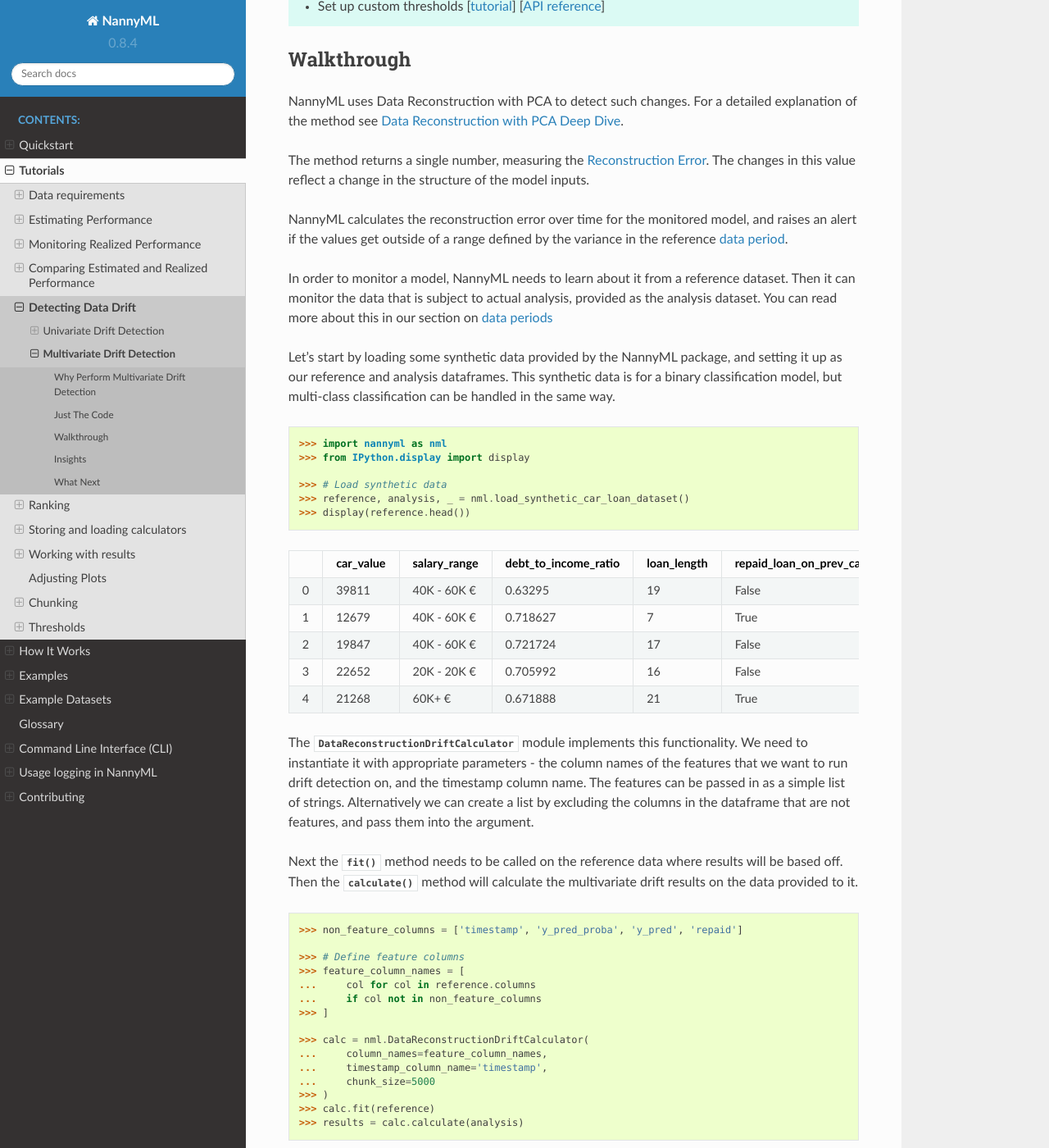
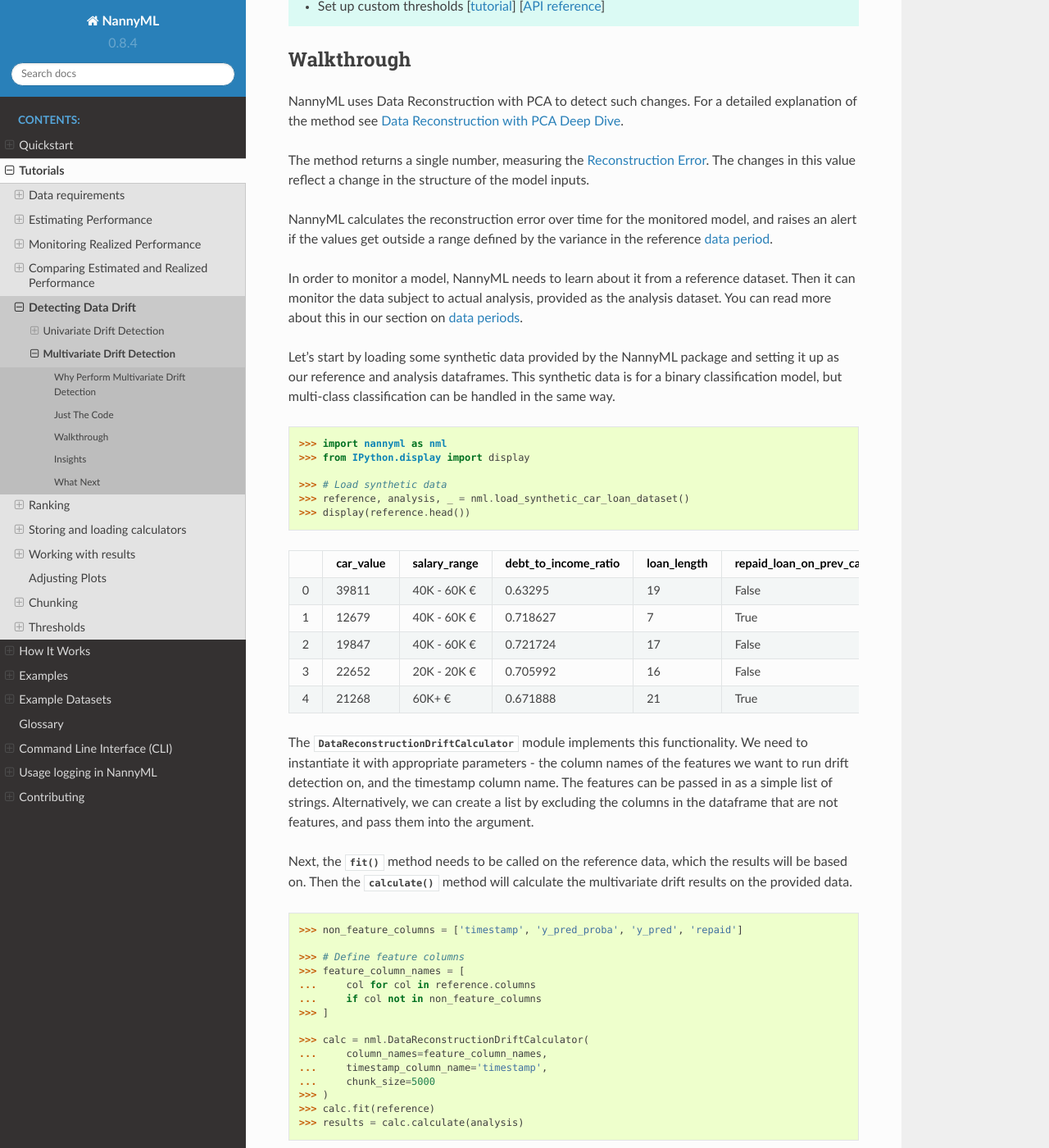
Before and after one commit to NannyML/nannyml, a Sphinx documentation site: the page built from docs/tutorials/detecting_data_drift/multivariate_drift_detection.rst, in a window 1280 px wide and 1400 px high, scrolled down 974 px. Shown: the whole window at 82% size. Built offline with Sphinx 7.4.7 and the Read the Docs theme 2.0.0, drawn with Linux system fonts in a browser that asks for light colours; pages that are not in the unit, such as notebooks, are missing from menus; some of the changed text lies outside the part shown.

Commit message:
fixed method references, grammars and typos

```diff
--- a/docs/tutorials/detecting_data_drift/multivariate_drift_detection.rst
+++ b/docs/tutorials/detecting_data_drift/multivariate_drift_detection.rst
@@ -34,12 +34,12 @@
 reflect a change in the structure of the model inputs.
 
 NannyML calculates the reconstruction error over time for the monitored model, and raises an alert if the
-values get outside of a range defined by the variance in the reference :ref:`data period<data-drift-periods>`.
+values get outside a range defined by the variance in the reference :ref:`data period<data-drift-periods>`.
 
-In order to monitor a model, NannyML needs to learn about it from a reference dataset. Then it can monitor the data that is subject to actual analysis, provided as the analysis dataset.
-You can read more about this in our section on :ref:`data periods<data-drift-periods>`
+In order to monitor a model, NannyML needs to learn about it from a reference dataset. Then it can monitor the data subject to actual analysis, provided as the analysis dataset.
+You can read more about this in our section on :ref:`data periods<data-drift-periods>`.
 
-Let's start by loading some synthetic data provided by the NannyML package, and setting it up as our reference and analysis dataframes. This synthetic data is for a binary classification model, but multi-class classification can be handled in the same way.
+Let's start by loading some synthetic data provided by the NannyML package and setting it up as our reference and analysis dataframes. This synthetic data is for a binary classification model, but multi-class classification can be handled in the same way.
 
 .. nbimport::
     :path: ./example_notebooks/Tutorial - Drift - Multivariate.ipynb
@@ -49,15 +49,15 @@
     :path: ./example_notebooks/Tutorial - Drift - Multivariate.ipynb
     :cell: 2
 
-The :class:`~nannyml.drift.model_inputs.multivariate.data_reconstruction.calculator.DataReconstructionDriftCalculator`
-module implements this functionality.  We need to instantiate it with appropriate parameters - the column names of the features that we want to run drift detection on,
-and the timestamp column name. The features can be passed in as a simple list of strings. Alternatively we can create a list by excluding the columns in the dataframe that are not features,
+The :class:`~nannyml.drift.multivariate.data_reconstruction.calculator.DataReconstructionDriftCalculator`
+module implements this functionality.  We need to instantiate it with appropriate parameters - the column names of the features we want to run drift detection on,
+and the timestamp column name. The features can be passed in as a simple list of strings. Alternatively, we can create a list by excluding the columns in the dataframe that are not features,
 and pass them into the argument.
 
-Next the :meth:`~nannyml.drift.model_inputs.multivariate.data_reconstruction.calculator.DataReconstructionDriftCalculator.fit` method needs
-to be called on the reference data where results will be based off. Then the
-:meth:`~nannyml.drift.model_inputs.multivariate.data_reconstruction.calculator.DataReconstructionDriftCalculator.calculate` method will
-calculate the multivariate drift results on the data provided to it.
+Next, the :meth:`~nannyml.drift.multivariate.data_reconstruction.calculator.DataReconstructionDriftCalculator.fit` method needs to be called on the reference data, which the results will be based on.
+Then the
+:meth:`~nannyml.drift.multivariate.data_reconstruction.calculator.DataReconstructionDriftCalculator.calculate` method will
+calculate the multivariate drift results on the provided data.
 
 .. nbimport::
     :path: ./example_notebooks/Tutorial - Drift - Multivariate.ipynb
@@ -107,8 +107,7 @@
 * The red horizontal dashed lines show upper and lower thresholds for alerting purposes.
 
 * If the reconstruction error crosses the upper or lower threshold an alert is raised which is indicated with a red,
-  low-saturated background across the whole width of the relevant chunk. This is additionally
-  indicated by a red, diamond-shaped point marker in the middle of the chunk.
+  low-saturated background across the whole width of the relevant chunk. A red, diamond-shaped point marker additionally indicates this in the middle of the chunk.
 
 .. nbimport::
     :path: ./example_notebooks/Tutorial - Drift - Multivariate.ipynb
```
Also changed, not shown: other parts of docs/tutorials/detecting_data_drift/multivariate_drift_detection.rst (+7 -7 lines), docs/tutorials/detecting_data_drift.rst (+6 -7 lines), docs/tutorials/detecting_data_drift/univariate_drift_detection.rst (+5 -4 lines), docs/tutorials/ranking.rst (+17 -18 lines).
